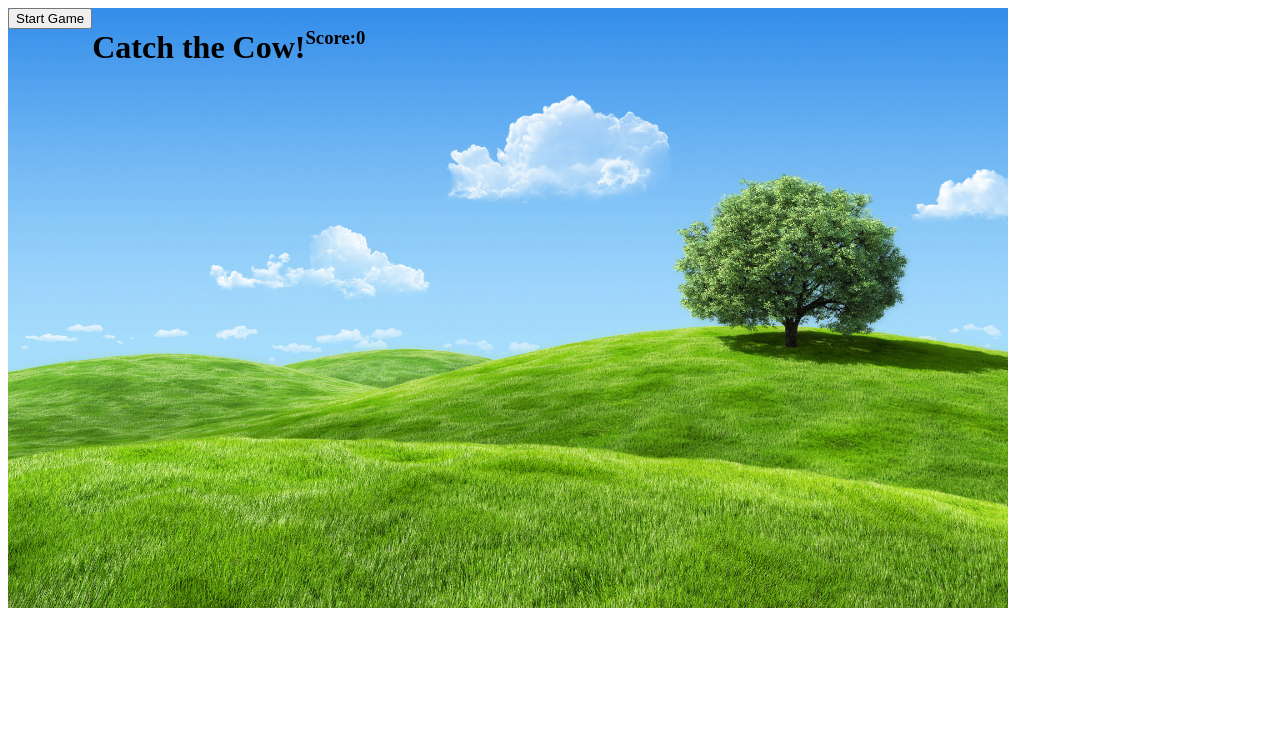
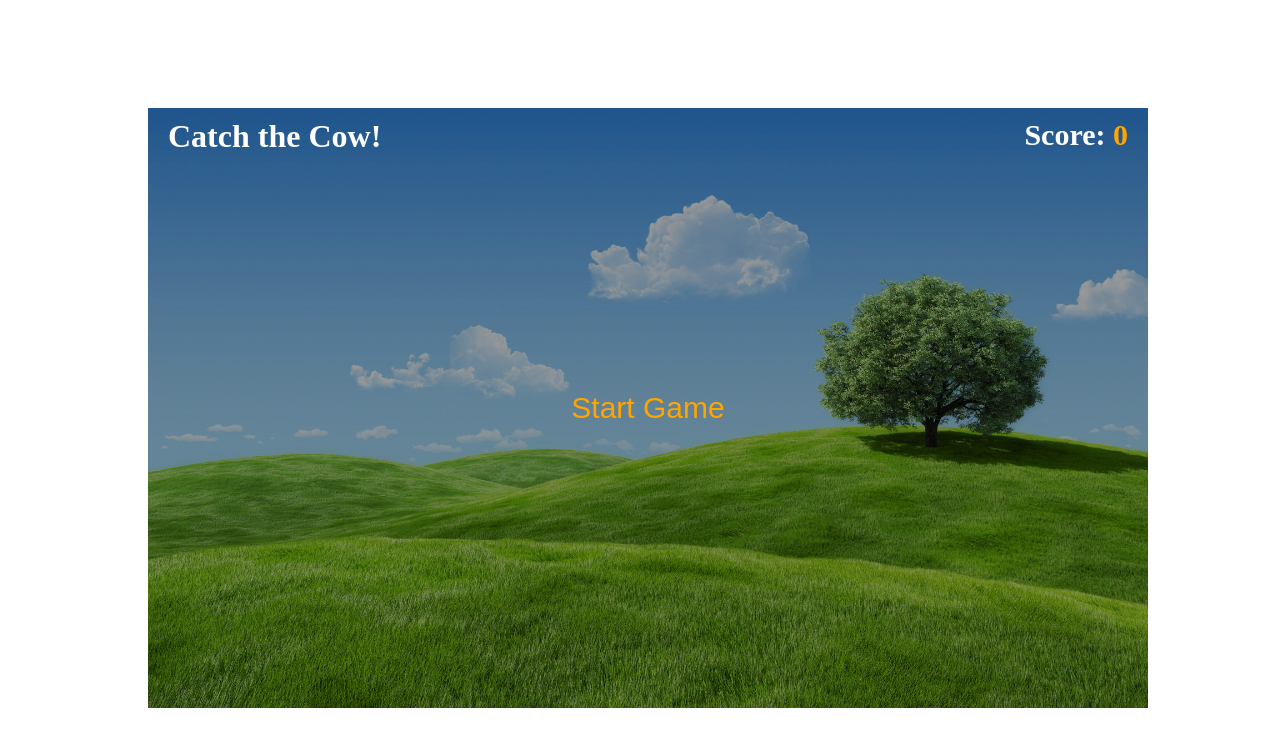
Before and after one commit to andrewLcrist/catch-the-cow, a plain HTML site: page index.html in a window 1280 px wide. Drawn offline with Linux system fonts and the light colour scheme.

Commit message:
Styles complete

```diff
--- a/index.html
+++ b/index.html
@@ -11,9 +11,13 @@
     <div class="game-canvas">
       <div class="start-game-screen">
         <button type="button" name="button" onclick="startGame()" class="start-game">Start Game</button>
+        <div class="start-game-screen-background"></div>
       </div>
-      <h1>Catch the Cow!</h1>
-      <h3>Score: <span class="score" >0</span></h3>
+      <div class="game-screen">
+        <div class="header">
+          <h1 class="title">Catch the Cow!</h1>
+          <h3 class="scoreboard">Score: <span class="score" >0</span></h3>
+        </div>
         <div class="spot front">
           <div class="cow"></div>
         </div>
@@ -30,6 +34,7 @@
           <div class="cow"></div>
         </div>
       </div>
+      </div>
     <script type="text/javascript" src="scripts.js"></script>
   </body>
 </html>
--- a/scripts.js
+++ b/scripts.js
@@ -6,7 +6,7 @@ let timeUp = false
 let score = 0
 
 function peep() {
-  const time = randomTime(400, 1500)
+  const time = randomTime(500, 1500)
   const spot = randomSpot(spots)
   spot.classList.add('show')
   setTimeout(() => {
@@ -45,7 +45,7 @@ function startGame() {
   peep();
   setTimeout(() => {
     timeUp = true,
-    startGameScreen.style.display = 'block'
+    startGameScreen.style.display = 'flex'
   }, 10000)
 }
 
--- a/styles.css
+++ b/styles.css
@@ -1,10 +1,69 @@
 body {
-  /*width: 100vw;*/
-  /*height: 100vh;*/
-  /*display: flex;*/
+  height: 100vh;
+  width: 100vw;
+  display: flex;
   justify-content: center;
   align-items: center;
   flex-direction: column;
+}
+
+h1, h3, span {
+  font-size: 30px
+  padding: 0;
+  margin: 0;
+}
+
+button {
+  text-decoration: none;
+  border: none;
+  background: none;
+  color: orange;
+  font-size: 30px;
+}
+
+.title {
+  position: absolute;
+  color: white;
+  display: inline-block;
+  margin-left: 20px;
+  top: 10px;
+  left: 0;
+}
+
+.scoreboard {
+  position: absolute;
+  display: inline-block;
+  margin-right: 20px;
+  top: 10px;
+  right: 0;
+  color: white;
+  font-size: 30px;
+}
+
+.score {
+  display: inline-block;
+  color: orange;
+}
+
+.start-game-screen {
+  width: 100%;
+  height: 100%;
+  position: absolute;
+  display: flex;
+  align-items: center;
+  justify-content: center;
+}
+
+.start-game-screen-background {
+  width: 100%;
+  height: 100%;
+  position: absolute;
+  background-color: black;
+  opacity: .4;
+}
+
+.start-game {
+  z-index: 1;
 }
 
 h1, h3 {
```
Lines whose indentation alone changed are shown as unchanged.
